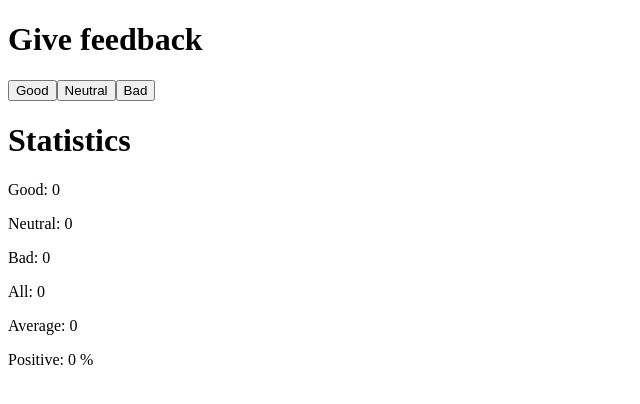
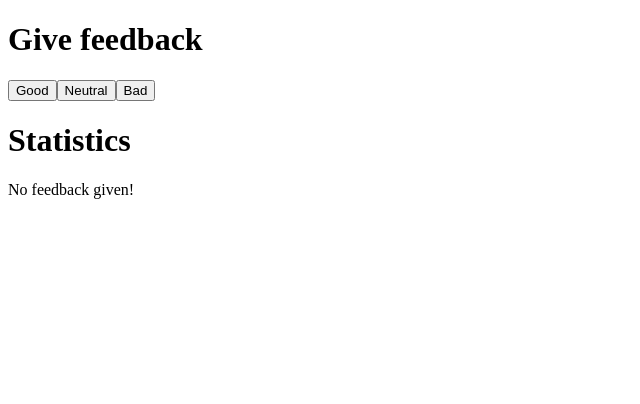
Before and after one commit to MikkoJo/FullstackOpen, a React (Create React App) app in the folder osa1/unicafe/: page / in a window 1280 px wide. Shown: the top 404 px of the page, without its empty margins (0-640 px from the left). Built offline with nearby package versions, Linux system fonts and the light colour scheme.

Commit message:
step4 done

```diff
--- a/osa1/unicafe/src/App.js
+++ b/osa1/unicafe/src/App.js
@@ -4,15 +4,13 @@ import { useState } from 'react'
 const Statistics = (props) => {
   const { good, neutral, bad } = props
   const all = () => good + neutral + bad
-
   const average = () => all() !== 0 ? (good - bad) / all() : 0
-  // const average = () => (good - bad) / all()
-
   const positive = () => all() !== 0 ? good / all() * 100 : 0
-
+  if (all() === 0) {
+    return <p>No feedback given!</p>
+  }
   return (
     <div>
-      <h1>Statistics</h1>
       <p>Good: {good}</p>
       <p>Neutral: {neutral}</p>
       <p>Bad: {bad}</p>
@@ -41,6 +39,7 @@ const App = () => {
       <button onClick={() => setGood(good + 1)}>Good</button>
       <button onClick={() => setNeutral(neutral + 1)}>Neutral</button>
       <button onClick={() => setBad(bad + 1)}>Bad</button>
+      <h1>Statistics</h1>
       <Statistics good={good} neutral={neutral} bad={bad} />
       {/* <h1>Statistics</h1>
       <p>Good: {good}</p>
```
